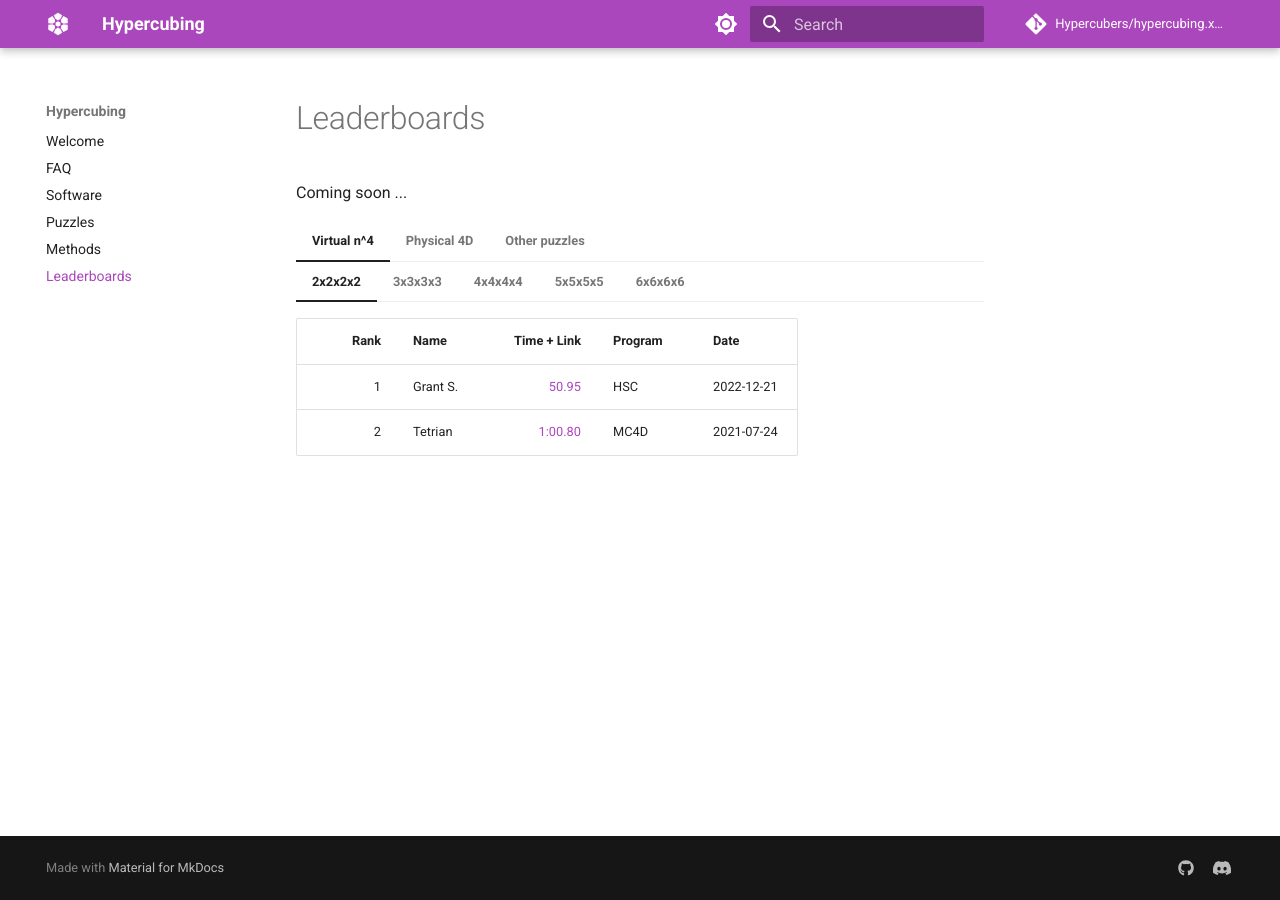
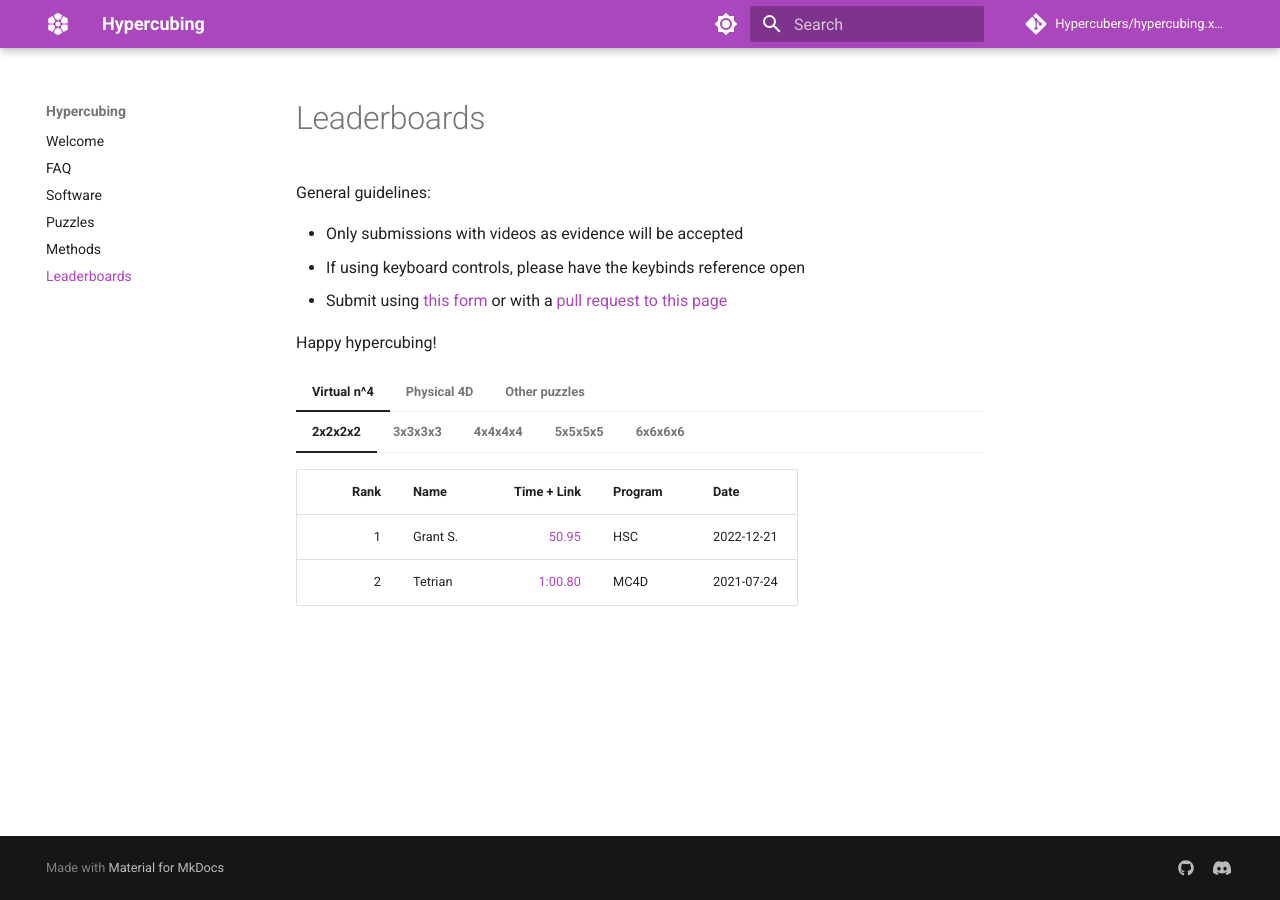
Before and after one commit to Hypercubers/hypercubing.xyz, an MkDocs documentation site: the page built from docs/leaderboards.md, in a window 1280 px wide. Built offline with MkDocs 1.6.1 and Material for MkDocs 9.7.7, drawn with Linux system fonts in a browser that asks for light colours; comment, search, counter and statistics services are not loaded.

Commit message:
Add leaderboard submission guidelines

```diff
--- a/docs/leaderboards.md
+++ b/docs/leaderboards.md
@@ -1,6 +1,12 @@
 # Leaderboards
 
-Coming soon ...
+General guidelines:
+
+- Only submissions with videos as evidence will be accepted
+- If using keyboard controls, please have the keybinds reference open
+- Submit using [this form](https://forms.gle/Y7Vpi3pb8989Ay8W8) or with a [pull request to this page](https://github.com/Hypercubers/hypercubing.xyz/edit/main/docs/leaderboards.md)
+
+Happy hypercubing!
 
 === "Virtual n^4"
 
```
